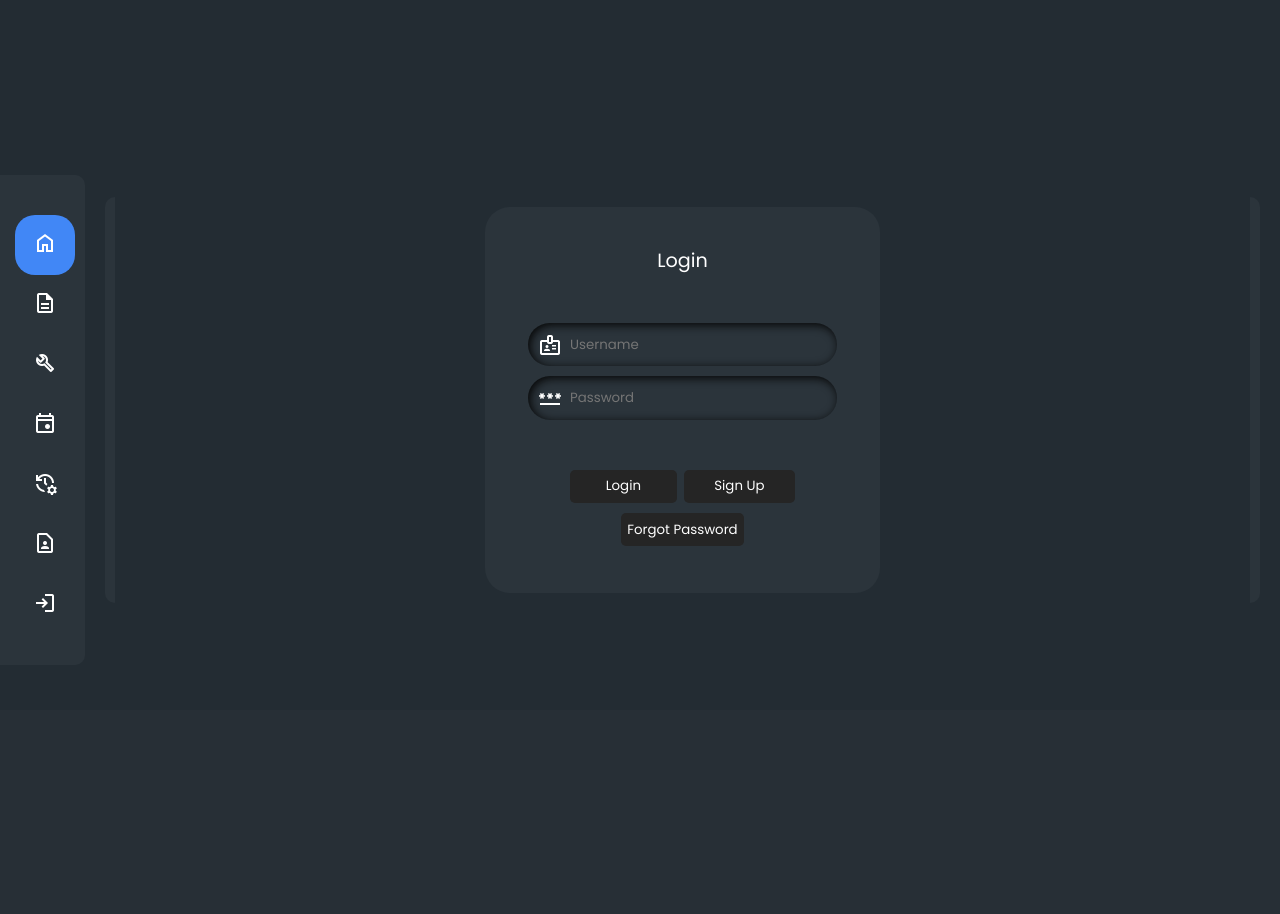
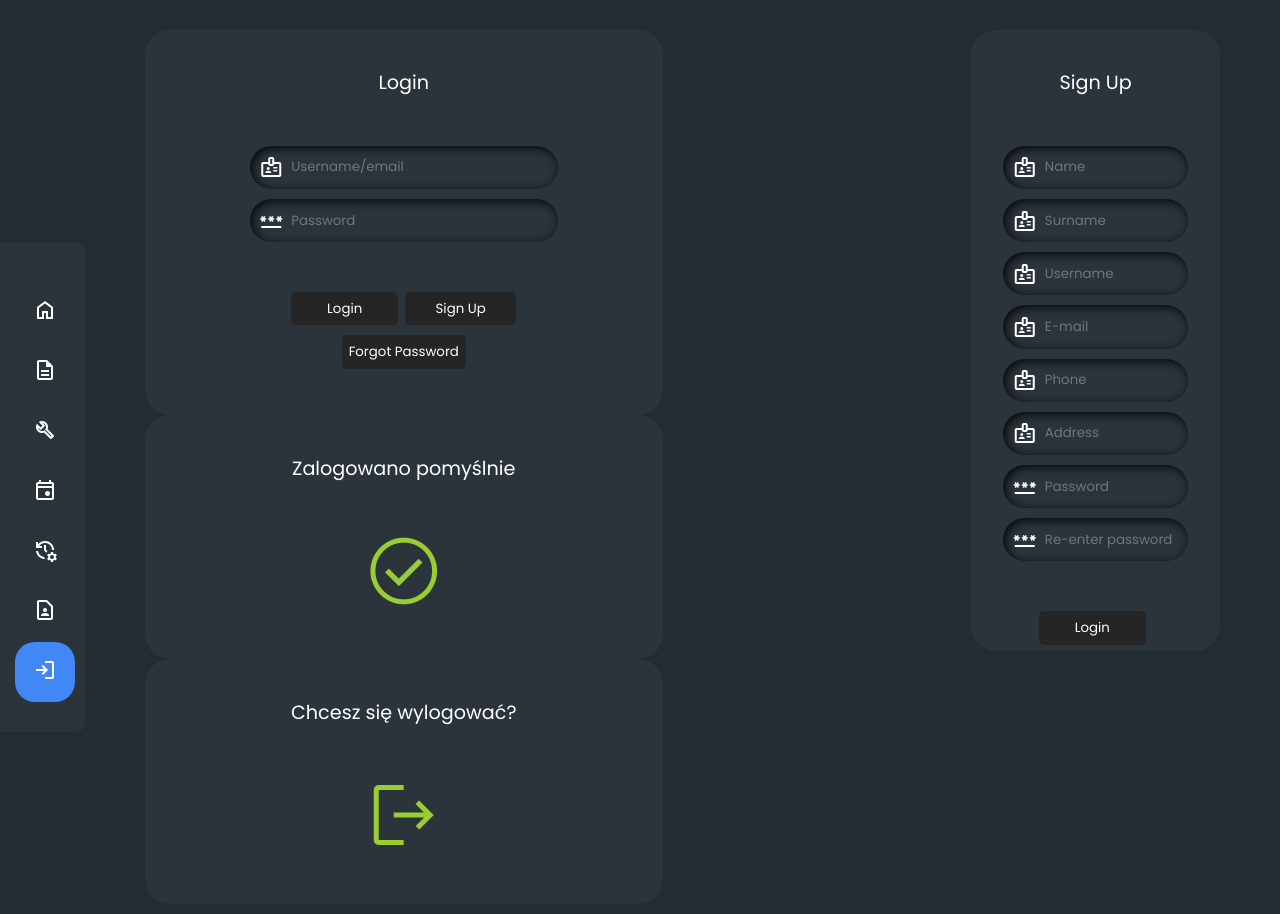
Before and after one commit to reiczel01/bmservice_web_project, a PHP site: page / in a window 1280 px wide. Shown: the part 90-1004 px from the top of the page. Before the commit the page ends 702 px from the top, so only its background shows below. Run offline with PHP 8.4, Linux system fonts and the light colour scheme.

Commit message:
Fully working SignUp, Login, Logout. Not entirely implemented into the UI. ################# Version 1.1.0 ######################

```diff
--- a/index.html
+++ /dev/null
@@ -1,65 +0,0 @@
-<!doctype html>
-<html>
-<head>
-<meta charset="utf-8">
-<link rel="stylesheet" href="style.css">
-<title>Moja pierwsza strona</title>
-<link rel="stylesheet" href="/css/bootstrap-impostor.css">
-<style type="text/css">
-	@import url(scss/nav.css);
-	@import url("scss/top-bar.css");
-	@import url("scss/content.css");
-	@import url("scss/login.css");
-	@import url("https://fonts.googleapis.com/css2?family=Material+Symbols+Outlined:opsz,wght,FILL,GRAD@48,400,0,0");
-</style>
-</head>
-
-<body>
-
-	<div class="top-bar">
-			<object class="logo-top" data="images/logo/logo-main.svg" width="300" height="85"> </object>
-			<div class="user-icon"><a href="#" class="material-symbols-outlined">account_circle</a></div>
-	</div>
-
-	<div class="navigation">
-	  <ul>
-		<li class="list active"> <a href="/index.html"> <span class="icon"><i class="material-symbols-outlined"> home </i></span> <span class="title">Home</span> </a> </li>
-		<li class="list"> <a href="#"> <span class="icon"><i class="material-symbols-outlined"> description </i></span> <span class="title">O nas</span> </a> </li>
-		<li class="list"> <a href="#"> <span class="icon"><i class="material-symbols-outlined"> build </i></span> <span class="title">Serwis</span> </a> </li>
-		<li class="list"> <a href="#"> <span class="icon"><i class="material-symbols-outlined"> event </i></span> <span class="title">Terminarz</span> </a> </li>
-		<li class="list"> <a href="#"> <span class="icon"><i class="material-symbols-outlined"> manage_history </i></span> <span class="title">Historia napraw</span> </a> </li>
-		<li class="list"> <a href="#"> <span class="icon"><i class="material-symbols-outlined"> contact_page </i></span> <span class="title">Kontakt</span> </a> </li>
-		<li class="list"><a href="/login.php"> <span class="icon"><i class="material-symbols-outlined"> login </i></span> <span class="title">Login</span> </a> </li>
-	  </ul>
-	</div>
-
-	<div class="content" style="background: none; ">
-		<div class="container">
-			<div class="row">
-				<div class="col"></div>
-				<form class="form col">
-					<p id="heading">Login</p>
-					<div class="field">
-						<span class="material-symbols-outlined">badge</span>
-					  <input autocomplete="off" placeholder="Username" class="input-field" type="text">
-					</div>
-					<div class="field">
-						<span class="material-symbols-outlined">password</span>
-					  <input placeholder="Password" class="input-field" type="password">
-					</div>
-					<div class="btn">
-					<button class="button1">&nbsp;&nbsp;&nbsp;&nbsp;&nbsp;&nbsp;Login&nbsp;&nbsp;&nbsp;&nbsp;&nbsp;&nbsp;</button>
-					<button class="button2">Sign Up</button>
-					</div>
-					<button class="button3">Forgot Password</button>
-				</form>
-				<div class="col"></div>
-			</div>
-		</div>
-
-
-	</div>
-</body>
-<script type="text/javascript" src="js/nav.js"></script>
-</html>
-<!--meni edycji rezerwacji: https://codepen.io/havardob/pen/YzwzQgm-->
--- /dev/null
+++ b/index.php
@@ -0,0 +1,33 @@
+<!doctype html>
+<html>
+<head>
+<meta charset="utf-8">
+<link rel="stylesheet" href="style.css">
+<title>Moja pierwsza strona</title>
+<link rel="stylesheet" href="/css/bootstrap-impostor.css">
+<style type="text/css">
+	@import url(scss/nav.css);
+	@import url("scss/top-bar.css");
+	@import url("scss/content.css");
+	@import url("scss/login.css");
+	@import url("https://fonts.googleapis.com/css2?family=Material+Symbols+Outlined:opsz,wght,FILL,GRAD@48,400,0,0");
+</style>
+</head>
+
+<body>
+<?php
+include('top-bar.php');
+include('nav.php');
+?>
+<div class="content" style="background: none; border-left: 10px solid #FFFFFF00; border-right: 10px solid #FFFFFF00;">
+    <?php
+    include('login.php');
+    include('signup.php');
+    ?>
+</div>
+
+
+</body>
+<script type="text/javascript" src="js/nav.js"></script>
+</html>
+<!--meni edycji rezerwacji: https://codepen.io/havardob/pen/YzwzQgm-->
--- a/login.php
+++ b/login.php
@@ -1,48 +1,18 @@
-<!doctype html>
-<html>
-<head>
-<meta charset="utf-8">
-<link rel="stylesheet" href="style.css">
-<title>Moja pierwsza strona</title>
-<link rel="stylesheet" href="/css/bootstrap-impostor.css">
-<style type="text/css">
-	@import url(scss/nav.css);
-	@import url("scss/top-bar.css");
-	@import url("scss/content.css");
+
+<style>;
 	@import url("scss/login.css");
 	@import url("https://fonts.googleapis.com/css2?family=Material+Symbols+Outlined:opsz,wght,FILL,GRAD@48,400,0,0");
 </style>
-</head>
 
-<body>
-
-	<div class="top-bar">
-			<object class="logo-top" data="images/logo/logo-main.svg" width="300" height="85"> </object>
-			<div class="user-icon"><a href="#" class="material-symbols-outlined">account_circle</a></div>
-	</div>
-
-	<div class="navigation">
-	  <ul>
-		<li class="list"> <a href="/index.html"> <span class="icon"><i class="material-symbols-outlined"> home </i></span> <span class="title">Home</span> </a> </li>
-		<li class="list"> <a href="#"> <span class="icon"><i class="material-symbols-outlined"> description </i></span> <span class="title">O nas</span> </a> </li>
-		<li class="list"> <a href="#"> <span class="icon"><i class="material-symbols-outlined"> build </i></span> <span class="title">Serwis</span> </a> </li>
-		<li class="list"> <a href="#"> <span class="icon"><i class="material-symbols-outlined"> event </i></span> <span class="title">Terminarz</span> </a> </li>
-		<li class="list"> <a href="#"> <span class="icon"><i class="material-symbols-outlined"> manage_history </i></span> <span class="title">Historia napraw</span> </a> </li>
-		<li class="list"> <a href="#"> <span class="icon"><i class="material-symbols-outlined"> contact_page </i></span> <span class="title">Kontakt</span> </a> </li>
-		<li class="list active"> <a href="login.php"> <span class="icon"><i class="material-symbols-outlined"> login </i></span> <span class="title">Login</span> </a> </li>
-	  </ul>
-	</div>
-
-	<div class="content" style="background: none; border-left: 10px solid #FFFFFF00; border-right: 10px solid #FFFFFF00;">
 <div class="container">
     <div class="row">
-				<div class="col"></div>
+        <div class="col" id="cont"></div>
         <div class="col">
-					<form class="form" id="login" method="post">
+            <form class="form" action="php/login.inc.php" id="login" method="post">
               <p id="heading">Login</p>
               <div class="field">
                 <span class="material-symbols-outlined">badge</span>
-						<input autocomplete="off" placeholder="Username" class="input-field" type="text" name="username">
+                <input autocomplete="off" placeholder="Username/email" class="input-field" type="text" name="username">
               </div>
               <div class="field">
                 <span class="material-symbols-outlined">password</span>
@@ -55,70 +25,42 @@
               <button class="button3">Forgot Password</button>
             </form>
 
-					<form class="form" id="succes" method="post" style="display:;">
-					  <p id="heading">Succesfuly loged in</p>
+            <form class="form" id="success" method="post" style="display: none;">
+              <p id="heading">Zalogowano pomyślnie</p>
               <div>
-						<span class="material-symbols-outlined" style="font-size: 80px; color: yellowgreen;">check_circle</span>
+                <span class="material-symbols-outlined logout" style="font-size: 80px; color: yellowgreen;">check_circle</span>
               </div>
-						<div></div>
+                <div>
+                    <br>
+                </div>
 
             </form>
 
         </div>
-				<div class="col" ></div>
+        <div class="col">
+            <form class="form" id="logout" method="post" style="display: none;">
+                <p id="heading">Chcesz się wylogować?</p>
+                <div>
+                    <button class="material-symbols-outlined" style="
+                    font-size: 80px;
+                    color: yellowgreen;
+                    background-color: transparent;
+                    border: none;
+                    outline: none;">logout</button>
+                </div>
+                <div>
+                    <br>
+                </div>
+
+            </form>
         </div>
     </div>
 </div>
-<?php
-echo "<script>";
-echo "       document.querySelector('#login').style.display = '';";
-echo "       document.querySelector('#succes').style.display = 'none';";
-echo "   </script>";
-if (isset($_POST['login_btn'])) {
-    // pobranie danych z formularza
-    $username = $_POST['username'];
-    $password = $_POST['password'];
+<script>
+    document.querySelector('#login').style.display = '';
+    document.querySelector('#success').style.display = '';
+    document.querySelector('#logout').style.display = '';
+    document.querySelector('#cont').style.display = 'none';
+</script>
 
-    // połączenie z bazą danych
-    $servername = "db_web:3306";
-    $username_db = "root";
-    $password_db = "my-new-password";
-    $dbname = "mbservice";
-
-    $conn = new mysqli($servername, $username_db, $password_db, $dbname);
-
-    // sprawdzenie połączenia
-    if ($conn->connect_error) {
-        die("Connection failed: " . $conn->connect_error);
-    }
-
-
-
-    // zapytanie SQL do bazy danych
-    $sql = "SELECT * FROM users WHERE username='$username' AND password=AES_ENCRYPT('$password', 'klucz_szyfrowania')";
-    $result = $conn->query($sql);
-
-    // sprawdzenie czy użytkownik istnieje
-    if ($result->num_rows > 0) {
-        // logowanie udane
-        session_start();
-        $_SESSION['username'] = $username;
-
-        echo "<script>";
-        echo "       document.querySelector('#login').style.display = 'none';";
-        echo "       document.querySelector('#succes').style.display = '';";
-
-        echo "   </script>";
-        exit;
-    } else {
-        // logowanie nieudane
-        echo "Invalid username or password";
-    }
-
-    $conn->close();
-}
-?>
-</body>
-<script type="text/javascript" src="js/nav.js"></script>
-</html>
 <!--meni edycji rezerwacji: https://codepen.io/havardob/pen/YzwzQgm-->
--- /dev/null
+++ b/nav.php
@@ -0,0 +1,16 @@
+<style type="text/css">
+    @import url(scss/nav.css);
+    @import url("https://fonts.googleapis.com/css2?family=Material+Symbols+Outlined:opsz,wght,FILL,GRAD@48,400,0,0");
+</style>
+<div class="navigation">
+	  <ul>
+		<li class="list"> <a href="/index.php"> <span class="icon"><i class="material-symbols-outlined"> home </i></span> <span class="title">Home</span> </a> </li>
+		<li class="list"> <a href="#"> <span class="icon"><i class="material-symbols-outlined"> description </i></span> <span class="title">O nas</span> </a> </li>
+		<li class="list"> <a href="#"> <span class="icon"><i class="material-symbols-outlined"> build </i></span> <span class="title">Serwis</span> </a> </li>
+		<li class="list"> <a href="#"> <span class="icon"><i class="material-symbols-outlined"> event </i></span> <span class="title">Terminarz</span> </a> </li>
+		<li class="list"> <a href="#"> <span class="icon"><i class="material-symbols-outlined"> manage_history </i></span> <span class="title">Historia napraw</span> </a> </li>
+		<li class="list"> <a href="#"> <span class="icon"><i class="material-symbols-outlined"> contact_page </i></span> <span class="title">Kontakt</span> </a> </li>
+		<li class="list active"> <a href="login.php"> <span class="icon"><i class="material-symbols-outlined"> login </i></span> <span class="title">Login</span> </a> </li>
+	  </ul>
+</div>
+<script type="text/javascript" src="js/nav.js"></script>
--- /dev/null
+++ b/php/notification.inc.php
@@ -0,0 +1,45 @@
+<?php
+function notification($message)
+{
+    //////////////////////////////////////////////////////////////////////////////////////////////////////////////
+    /// signup: emptyinput, invalidusername, invalidemail, passwordsdontmatch, stmtfailed, usernametaken, none////
+    /// login: emptyinput, wronglogin, none /////////////////////////////////////////////////////////////////////
+    /// logout: successLogout, logoutFailed ///////////////////////////////////////////////////////////////////////////////////
+    if ($message == "emptyinput") {
+        echo "<p>Fill in all fields!</p>";
+    }
+    else if ($message == "invalidusername") {
+        echo "<p>Choose a proper username!</p>";
+    }
+    else if ($message == "invalidemail") {
+        echo "<p>Choose a proper email!</p>";
+    }
+    else if ($message == "passwordsdontmatch") {
+        echo "<p>Passwords don't match!</p>";
+    }
+    else if ($message == "stmtfailed") {
+        echo "<p>Something went wrong, try again!</p>";
+    }
+    else if ($message == "usernametaken") {
+        echo "<p>Username already taken!</p>";
+    }
+    else if ($message == "none") {
+        echo "<p>You have signed up!</p>";
+    }
+    else if ($message == "wronglogin") {
+        echo "<p>Incorrect login information!</p>";
+    }
+    else if ($message == "successLogin") {
+        echo "<p>You have logged out!</p>";
+    }
+    else if ($message == "logoutFailed") {
+        echo "<p>Logout failed!</p>";
+    }
+    else if ($message == "successLogout") {
+        echo "<p>You have logged out!</p>";
+    }
+    else
+    {
+        echo "<p>Something went wrong!</p>";
+    }
+}
--- /dev/null
+++ b/signup.php
@@ -0,0 +1,55 @@
+<style>;
+    @import url("scss/login.css");
+    @import url("https://fonts.googleapis.com/css2?family=Material+Symbols+Outlined:opsz,wght,FILL,GRAD@48,400,0,0");
+</style>
+
+<div class="container">
+    <div class="row">
+        <div class="col" id="cont"></div>
+        <div class="col">
+            <form class="form" action="php/signup.inc.php" id="login" method="post">
+                <p id="heading">Sign Up</p>
+                <div class="field">
+                    <span class="material-symbols-outlined">badge</span>
+                    <input autocomplete="off" placeholder="Name" class="input-field" type="text" name="name">
+                </div>
+                <div class="field">
+                    <span class="material-symbols-outlined">badge</span>
+                    <input autocomplete="off" placeholder="Surname" class="input-field" type="text" name="surname">
+                </div>
+                <div class="field">
+                    <span class="material-symbols-outlined">badge</span>
+                    <input autocomplete="off" placeholder="Username" class="input-field" type="text" name="username">
+                </div>
+                <div class="field">
+                    <span class="material-symbols-outlined">badge</span>
+                    <input autocomplete="off" placeholder="E-mail" class="input-field" type="text" name="email">
+                </div>
+                <div class="field">
+                    <span class="material-symbols-outlined">badge</span>
+                    <input autocomplete="off" placeholder="Phone" class="input-field" type="text" name="phone">
+                </div>
+
+                <div class="field">
+                    <span class="material-symbols-outlined">badge</span>
+                    <input autocomplete="off" placeholder="Address" class="input-field" type="text" name="address">
+                </div>
+                <div class="field">
+                    <span class="material-symbols-outlined">password</span>
+                    <input placeholder="Password" class="input-field" type="password" name="password">
+                </div>
+                <div class="field">
+                    <span class="material-symbols-outlined">password</span>
+                    <input placeholder="Re-enter password" class="input-field" type="password" name="passwordRepeat">
+                </div>
+                <div class="btn">
+                    <button class="button1" type="submit" name="signup_btn">&nbsp;&nbsp;&nbsp;&nbsp;&nbsp;&nbsp;Login&nbsp;&nbsp;&nbsp;&nbsp;&nbsp;&nbsp;</button>
+                </div>
+            </form>
+    </div>
+</div>
+    <?php
+    include 'php/notification.inc.php';
+    if (isset($_GET["error"])) {
+        notification($_GET["error"]);
+    }
--- /dev/null
+++ b/top-bar.php
@@ -0,0 +1,8 @@
+<style type="text/css">;
+    @import url("scss/top-bar.css");
+    @import url("https://fonts.googleapis.com/css2?family=Material+Symbols+Outlined:opsz,wght,FILL,GRAD@48,400,0,0");
+</style>
+<div class="top-bar">
+    <object class="logo-top" data="images/logo/logo-main.svg" width="300" height="85"> </object>
+    <div class="user-icon"><a href="#" class="material-symbols-outlined">account_circle</a></div>
+</div>
```
Also changed, not shown: php/dbHandler.inc.php (added, +12 -0 lines), php/functions.inc.php (added, +155 -0 lines), php/login.inc.php (added, +23 -0 lines), php/login.php (deleted, +0 -43 lines), php/logout.inc.php (added, +10 -0 lines), php/signup.inc.php (added, +46 -0 lines). Lines whose indentation alone changed are shown as unchanged.
